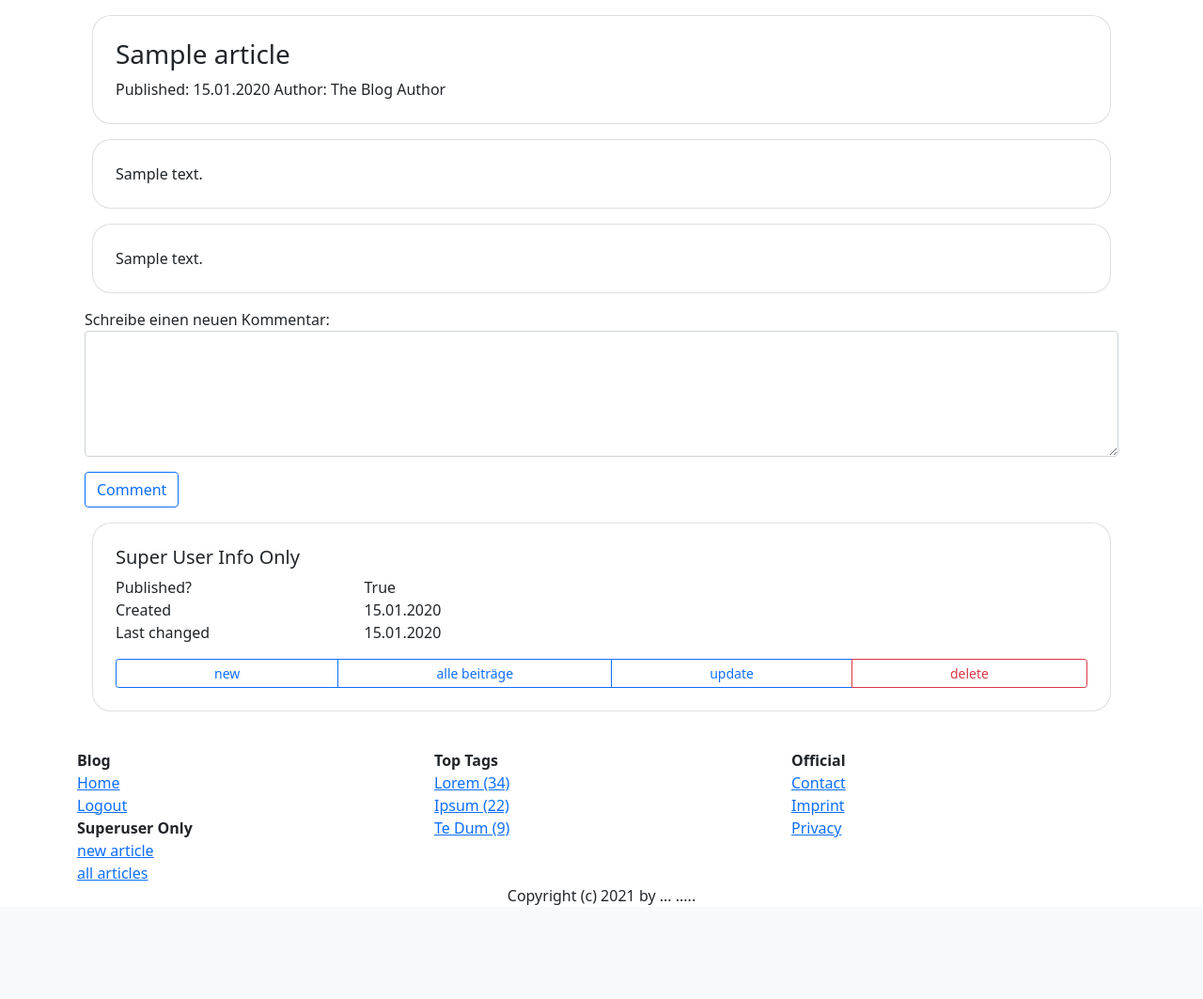
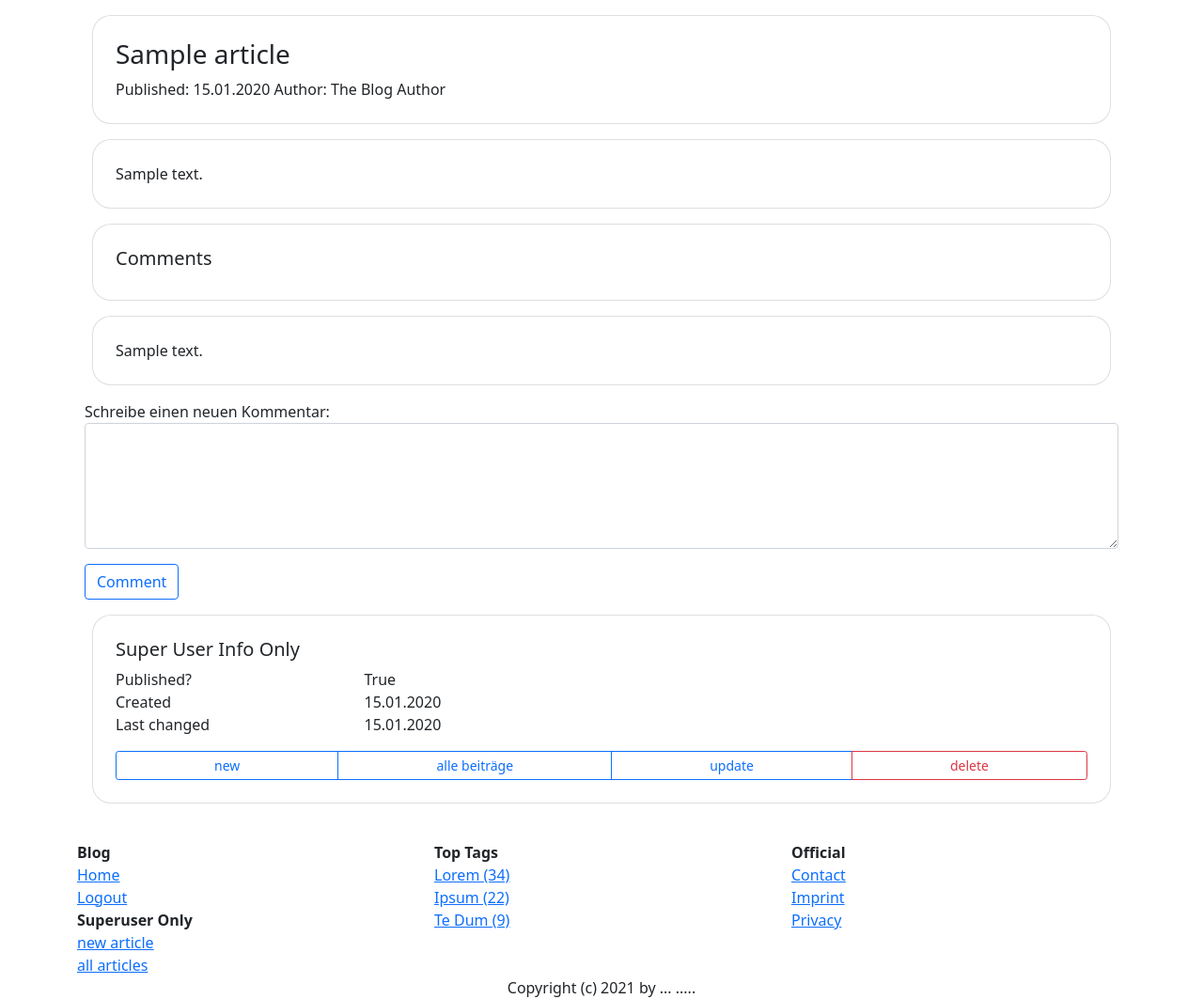
Before and after one commit to eliujulian/djangoblogdemo, a Django app: a page that uses templates/blog/article-detail.html in a window 1280 px wide. Shown: the part 56-1119 px from the top of the page at 94% size. Before the commit the page ends 1019 px from the top, so only its background shows below. Run offline with Django 3.2, Linux system fonts and the light colour scheme; a user stored in the database is signed in; tables that the repository leaves empty hold one stand-in row (values such as "Sample post").

Commit message:
Form for creating comments added, only for logged-in users visible

```diff
--- a/templates/blog/article-detail.html
+++ b/templates/blog/article-detail.html
@@ -16,12 +16,17 @@
         </div>
 
         <!-- Comments -->
+        <div class="card p-4 m-3" style="border-radius: 20px">
+            <h5>Comments</h5>
+        </div>
+
         {% for comment in object.blogcomment_set.all %}
             <div class="card p-4 m-3" style="border-radius: 20px">
                 {{ comment }}
             </div>
         {% endfor %}
 
+    {% if user.is_authenticated %}
         <form action="{% url 'blog-comment-create' object.id_slug %}" method="post" class="m-2">
                 {% csrf_token %}
             <div>
@@ -37,6 +42,9 @@
                 <input type="submit" class="btn btn-outline-primary mt-3" value="Comment">
             </div>
         </form>
+    {% else %}
+        <div>Du must eingeloggt sein um zu kommentieren.</div>
+    {% endif %}
 
         {% if user.is_superuser %}
             <!-- Superuser Buttons -->
```
